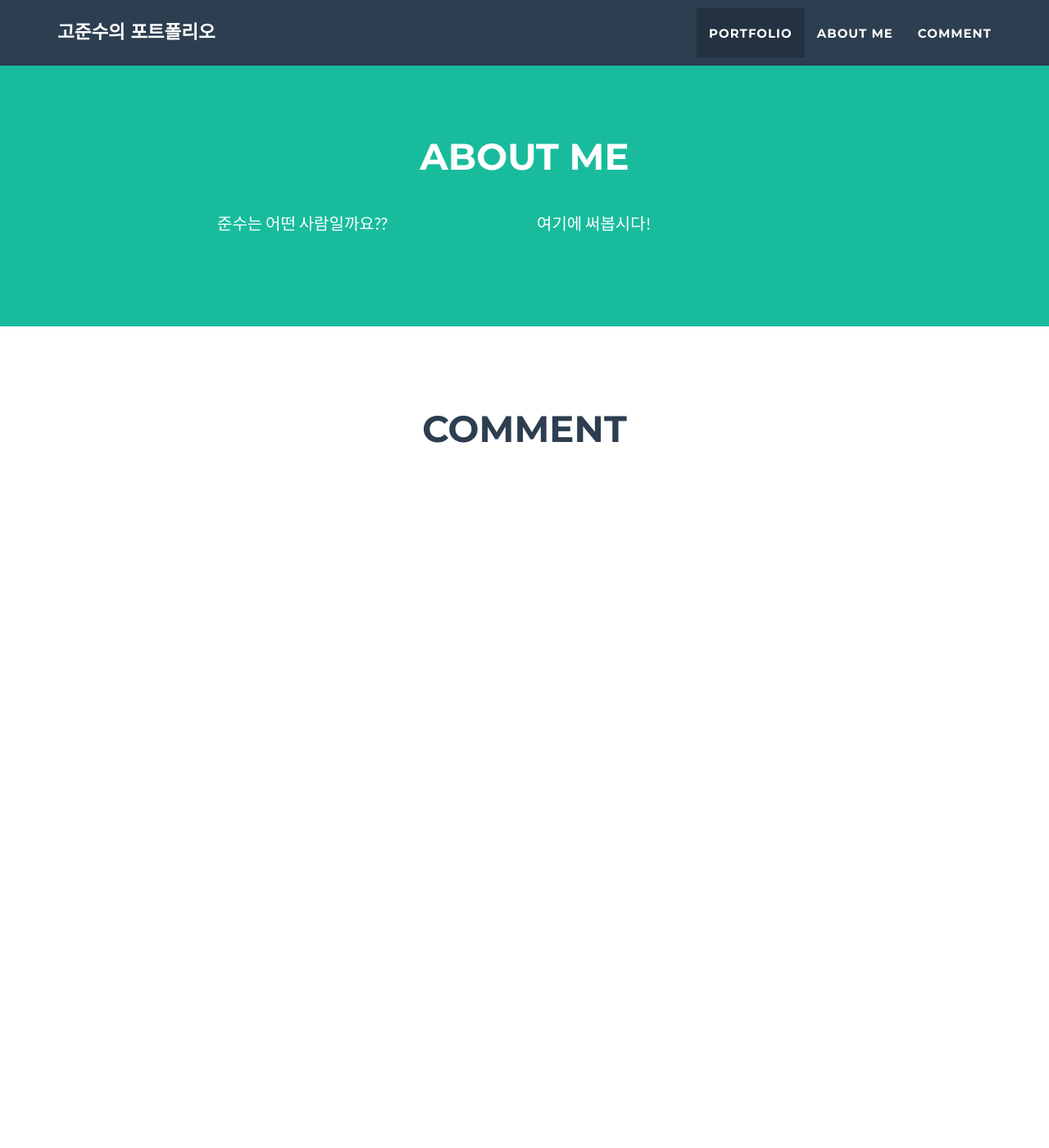
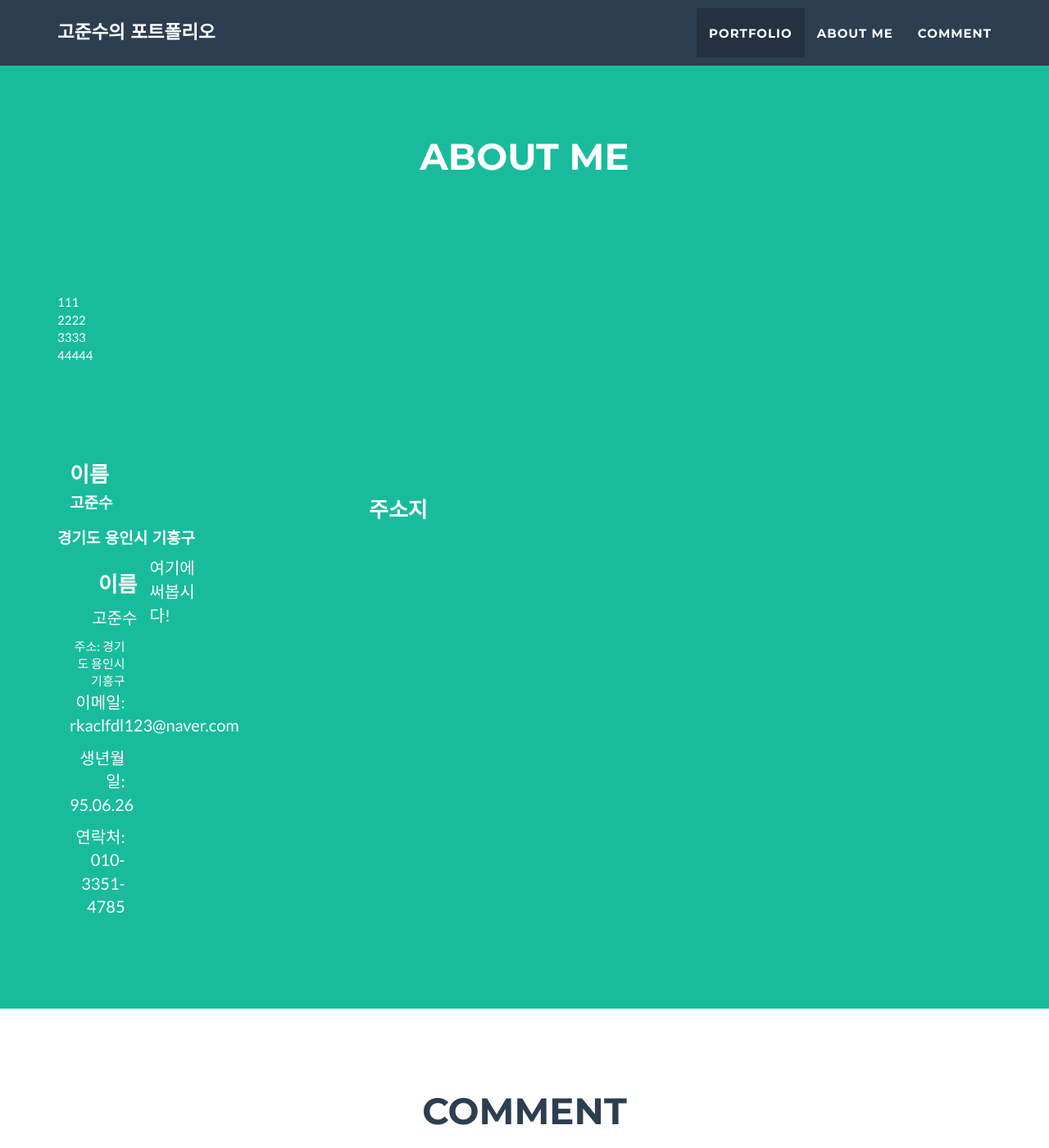
Before and after one commit to Juko626/Juko626.github.io, a Jekyll site: the page built from index.html, in a window 1280 px wide and 1400 px high, scrolled down 1567 px. Shown: the whole window at 82% size. Built offline with Jekyll 4.4.1, drawn with Linux system fonts in a browser that asks for light colours; comment, search, counter and statistics services are not loaded; before the commit the page ends 2215 px from its top, so only the background shows below that.

Commit message:
About me 설정 및 추가

```diff
--- a/_includes/about.html
+++ b/_includes/about.html
@@ -10,11 +10,41 @@
 
                 </div>
             </div>
-            <div class="row">
-                <div class="col-lg-4 col-lg-offset-2">
-                    <p>준수는 어떤 사람일까요??</p>
+            <section>
+                <div>111</div>
+                <div>2222</div>
+                <div>3333</div>
+                <div>44444</div>
+            </section>
+
+                    <div class="col-sm-4 text-left;width:100%">
+                        <h3>이름</h3>
+                        <p><h4>고준수</h4></p>
+                    </div>
+<br>
+<br>
+                    <div>
+                        <h3>주소지</h3>
+                        <p><h4>경기도 용인시 기흥구</h4></p>
+                    </div>
+
+            <div class="container">
+                <div class="row">
+                        <div class="col-lg-1 text-right">
+                    <div class="row">
+
+                                <h3>이름</h3>
+                                <p>고준수</p>
+                            </div>
+
+                    주소: 경기도 용인시 기흥구
+
+                    <p>이메일: rkaclfdl123@naver.com</p>
+                    <p>생년월일: 95.06.26</p>
+                    <p>연락처: 010-3351-4785</p>
+
                 </div>
-                <div class="col-lg-4">
+                <div class="col-lg-1">
                     <p>여기에 써봅시다! </p>
                 </div>
                 <!-- <div class="col-lg-8 col-lg-offset-2 text-center">
```
